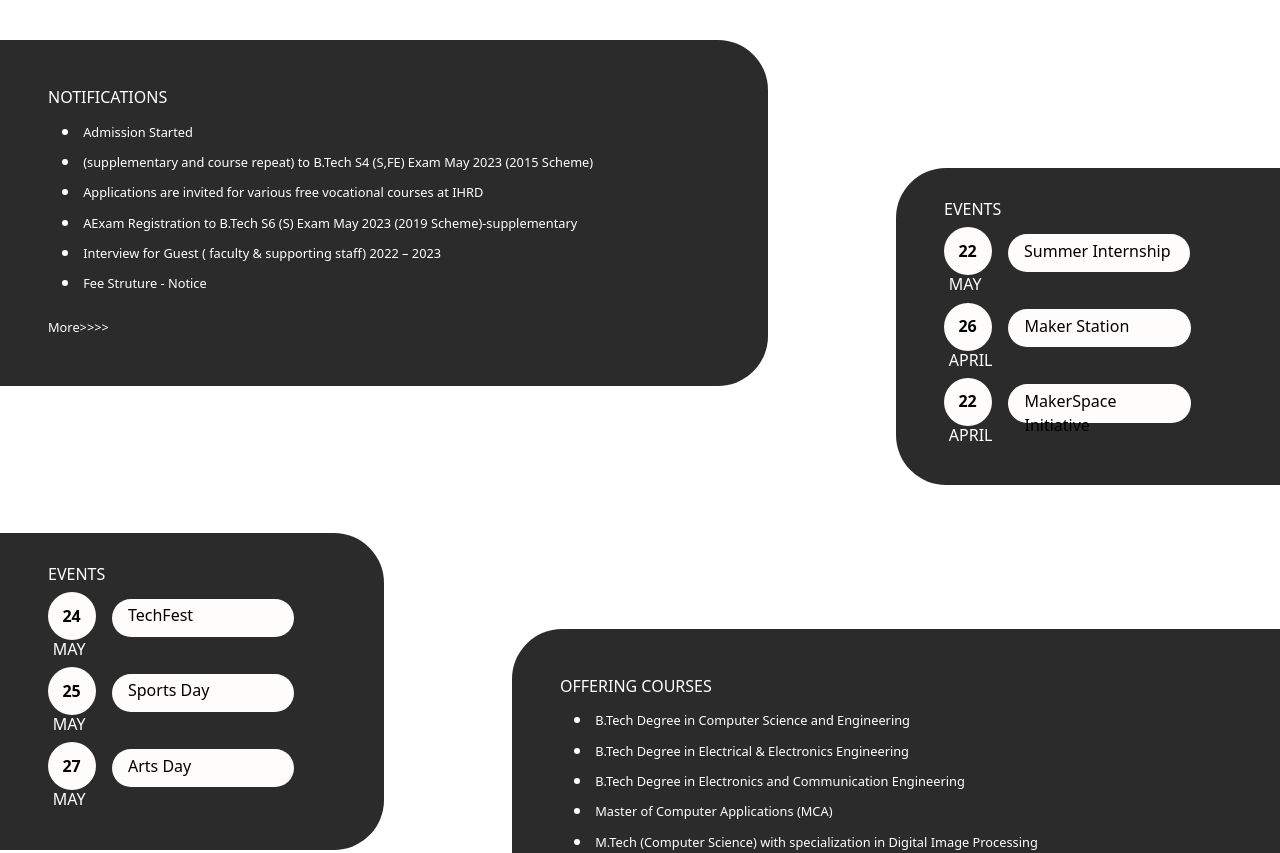
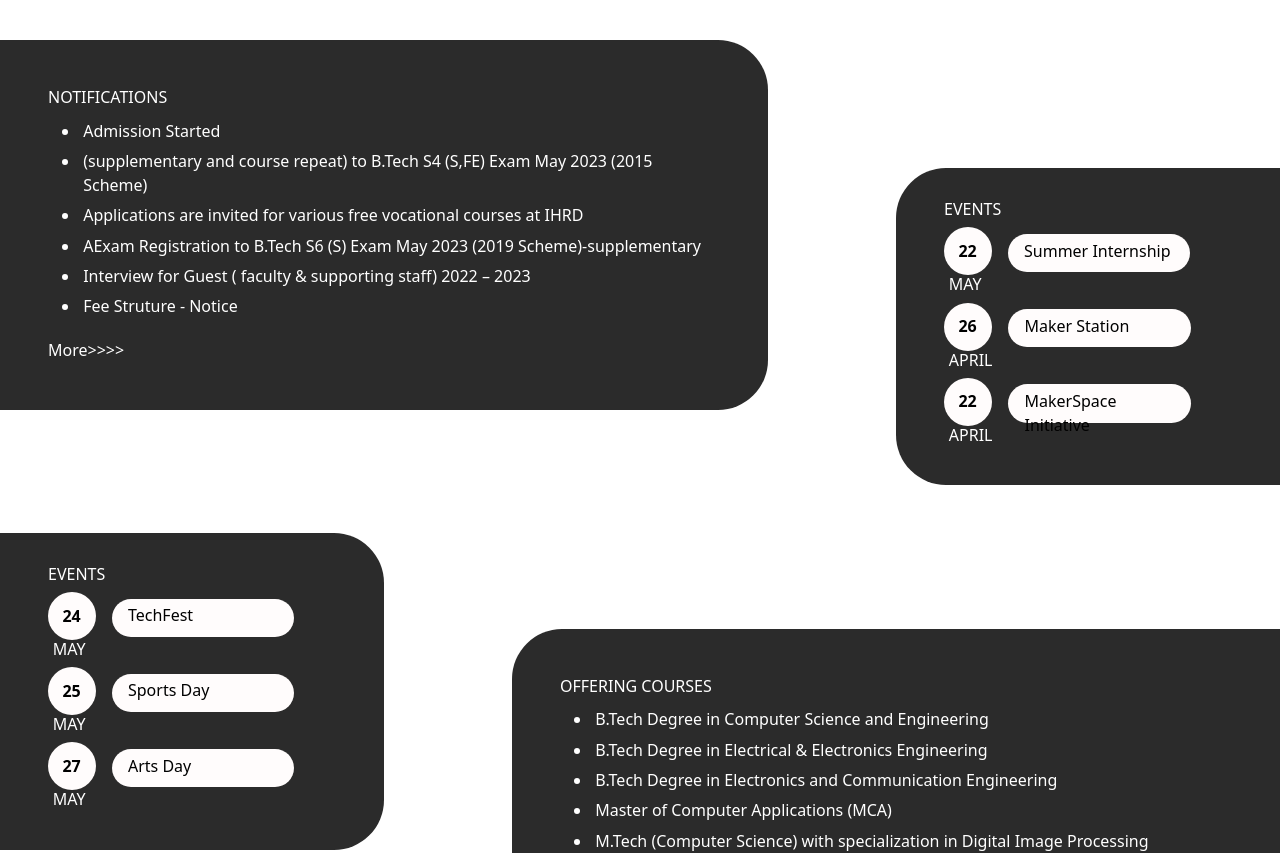
Before and after one commit to Sreyas62/college-website-landing-page-demo, a Next.js app: page / in a window 1280 px wide. Shown: the part 940-1793 px from the top of the page. Built offline with nearby package versions, Linux system fonts and the light colour scheme.

Commit message:
added courses

```diff
--- a/src/app/components/Notification/styles.css
+++ b/src/app/components/Notification/styles.css
@@ -31,12 +31,13 @@ li{
     padding: 0.2em;
 }
 .L{
-    font-size: 0.8em;
+    font-size: 1em;
     color:white;
     text-decoration: none;
 }
 .L:hover{
     color:grey;
+    text-decoration: underline;
 }
 .events{
     margin-top: 8em;
```
